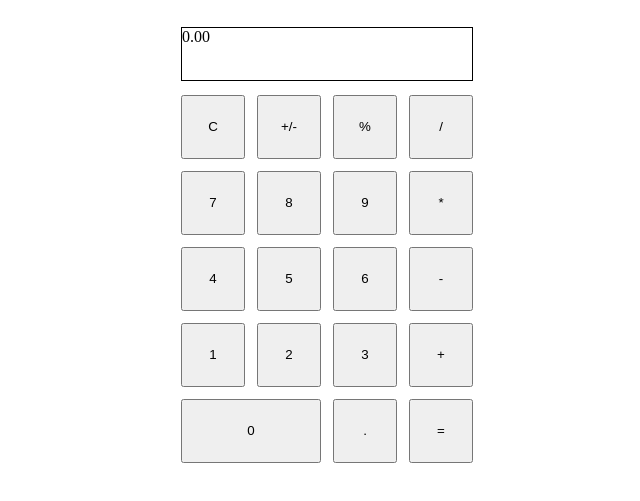
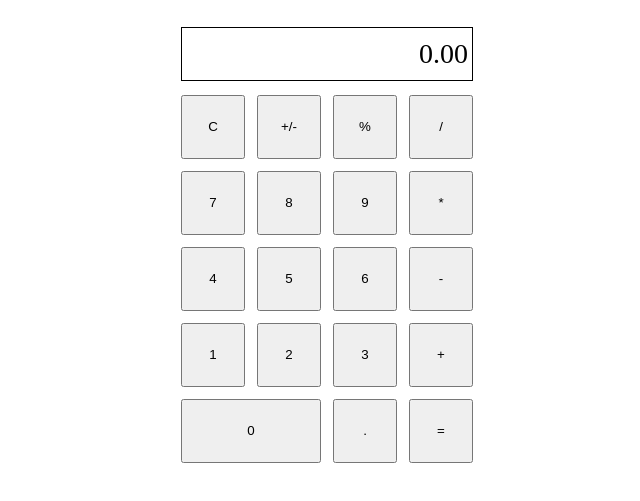
Before and after one commit to James-E-Sullivan/calculator, a plain HTML site: page index.html in a window 1280 px wide. Shown: the part 69-570 px from the top of the page, without its empty margins (313-953 px from the left). Drawn offline with Linux system fonts and the light colour scheme.

Commit message:
Adjust positioning of content w/in display
* display-content div added inside display div
* text content is justified right (flex-end) and the font size is
  28 px

```diff
--- a/index.html
+++ b/index.html
@@ -12,7 +12,9 @@
     <div class="alignment-container">
         <h1>Calculator</h1>
         <div id="calculator-container">
-            <div class="display">0.00</div>
+            <div class="display">
+                <div class="display-content">0.00</div>
+            </div>
             <div class="calc-btn-container">
                 <div class="btn-row">
                     <button class="calc-btn" id="clear">C</button>
--- a/style.css
+++ b/style.css
@@ -23,10 +23,18 @@ body {
 }
 
 .display {
+    display: flex;
+    justify-content: flex-end;
+    align-items: center;
     flex: auto;
     border: 1px solid black;
     width: 290px;
     margin: 8px;
+}
+
+.display-content {
+    font-size: 28px;
+    margin: 4px;
 }
 
 .calc-btn-container {
```
